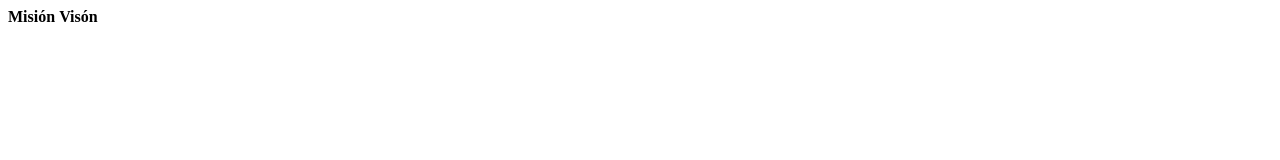
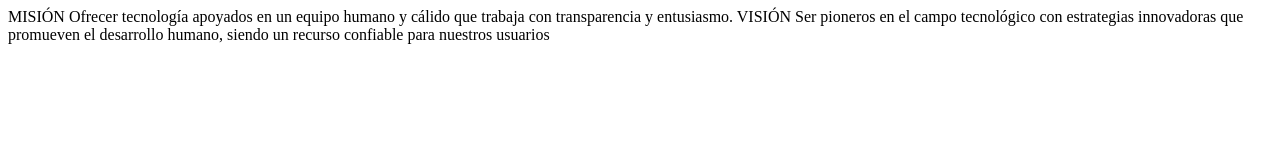
Before and after one commit to lcastillos20/Pc, a plain HTML site: page index.html in a window 1280 px wide. Drawn offline with Linux system fonts and the light colour scheme.

Commit message:
Update index.html

```diff
--- a/index.html
+++ b/index.html
@@ -1,8 +1,14 @@
-<strong>Misión</strong>
+<html>
+	<head>
+		<title>OMEGA COMPUTERS</title>
+	</head>
+	<body>
+	MISIÓN
+    Ofrecer tecnología apoyados en un equipo humano y cálido que trabaja con transparencia y entusiasmo.
 
 
+  VISIÓN
 
-
-
-
-<strong>Visón</strong>
+    Ser pioneros en el campo tecnológico con estrategias innovadoras que promueven el desarrollo humano, siendo un recurso confiable para nuestros usuarios
+	</body>
+</html>
```
